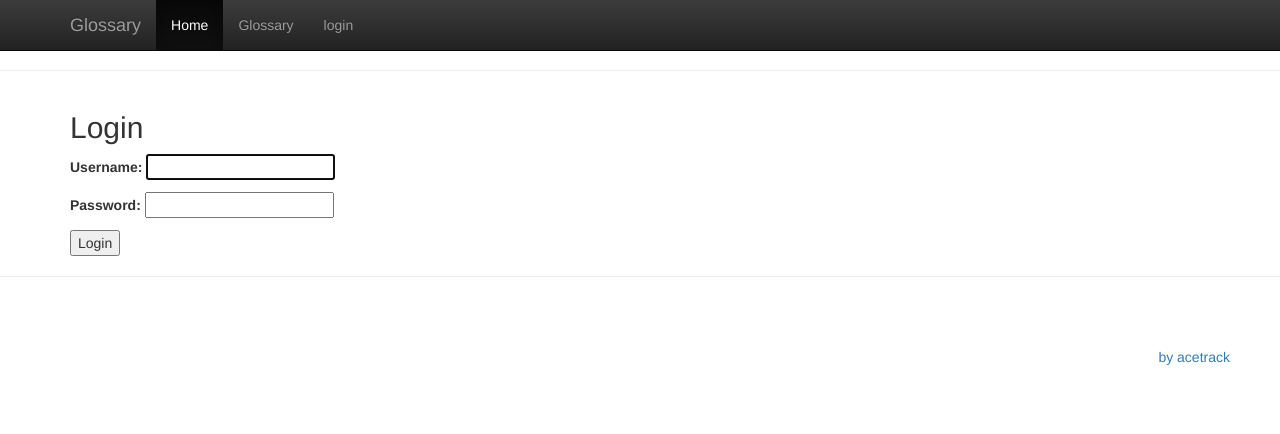
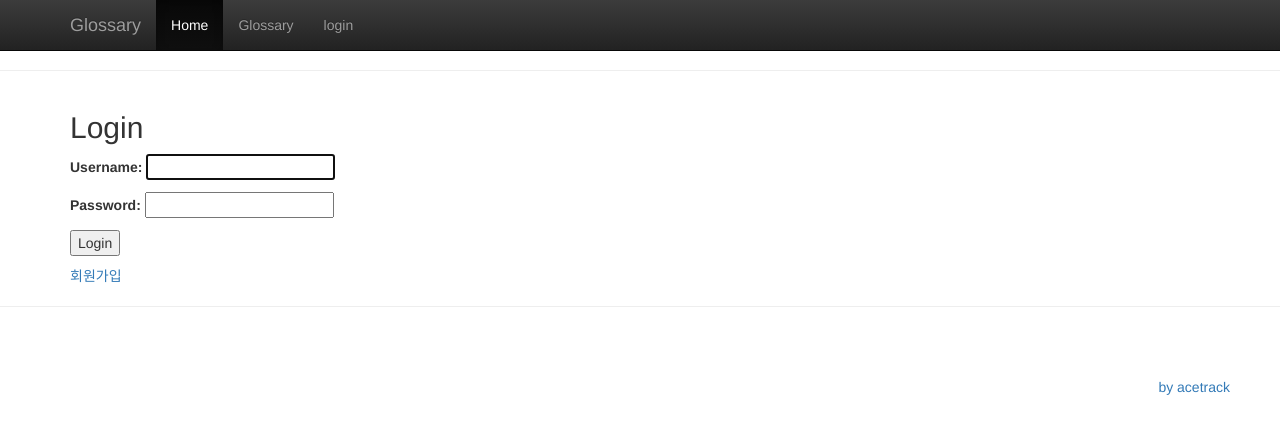
Before and after one commit to acetrack/pilot_project, a Django app: page /account/login/ in a window 1280 px wide. Shown: the top 434 px of the page. Run offline with Django 3.2, Linux system fonts and the light colour scheme; some libraries are stand-ins or nearby versions.

Commit message:
- 회원가입 버튼이 없어진 것 다시 복구

```diff
--- a/account/templates/registration/login.html
+++ b/account/templates/registration/login.html
@@ -9,4 +9,15 @@
         {{ form.as_p }}
         <button type="submit">Login</button>
     </form>
+    <p/>
+    <table border="0" width="95%">
+      <tr>
+          <td style="text-align: left;">
+              {% if not user.is_authenticated %}
+                  <a href="{% url 'account:sign_up' %}">회원가입</a>
+              {% endif %}
+          </td>
+      </tr>
+    </table>
+
 {% endblock %}
```
Lines whose indentation alone changed are shown as unchanged.
